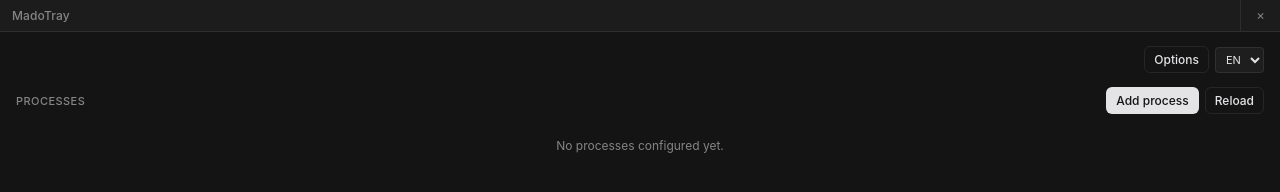
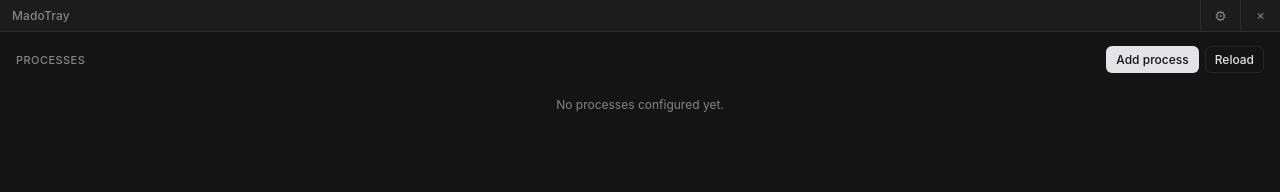
Before and after one commit to jonathanhecl/mado-tray, a website built with Vite: page frontend/index.html in a window 1280 px wide. Built offline with nearby package versions, Linux system fonts and the light colour scheme.

Commit message:
Refactor titlebar and settings layout: Replace toolbar with a settings list in main.ts for improved organization, and add a settings button for options. Update CSS to style the new settings list and titlebar button for better user experience.

```diff
--- a/frontend/src/main.ts
+++ b/frontend/src/main.ts
@@ -190,21 +190,12 @@ function render(): void {
           <span class="titlebar-title">MadoTray</span>
         </div>
         <div class="titlebar-controls">
+          <button class="titlebar-button titlebar-button-settings" data-action="open-options" title="${t("options")}" aria-label="${t("options")}">⚙</button>
           <button class="titlebar-button titlebar-button-close" data-action="hide" title="${t("hideWindow")}" aria-label="${t("hideWindow")}">×</button>
         </div>
       </header>
 
       <div class="panel-body">
-        <div class="toolbar">
-          <button class="ghost-button" data-action="open-options">${t("options")}</button>
-          <label class="language-select">
-            <select data-action="change-locale" aria-label="${t("language")}">
-              <option value="es" ${state.locale === "es" ? "selected" : ""}>ES</option>
-              <option value="en" ${state.locale === "en" ? "selected" : ""}>EN</option>
-            </select>
-          </label>
-        </div>
-
         ${state.error ? `<p class="message error">${escapeHtml(state.error)}</p>` : ""}
         ${state.notice ? `<p class="message notice">${escapeHtml(state.notice)}</p>` : ""}
 
@@ -259,6 +250,19 @@ function renderOptionsModal(): string {
           <button class="icon-button" type="button" data-action="close-options" title="${t("cancel")}">×</button>
         </div>
 
+        <div class="settings-list">
+          <div class="settings-row">
+            <div>
+              <h3>${t("language")}</h3>
+            </div>
+            <label class="language-select">
+              <select data-action="change-locale" aria-label="${t("language")}">
+                <option value="es" ${state.locale === "es" ? "selected" : ""}>ES</option>
+                <option value="en" ${state.locale === "en" ? "selected" : ""}>EN</option>
+              </select>
+            </label>
+          </div>
+
           <div class="settings-row">
             <div>
               <h3>${t("macStartup")}</h3>
@@ -273,6 +277,7 @@ function renderOptionsModal(): string {
               />
               <span></span>
             </label>
+          </div>
         </div>
       </section>
     </div>
--- a/frontend/src/style.css
+++ b/frontend/src/style.css
@@ -153,19 +153,15 @@ input:disabled {
   background: #c42b1c;
 }
 
+.titlebar-button-settings {
+  font-size: 14px;
+}
+
 .panel-body {
   flex: 1;
   overflow-x: hidden;
   overflow-y: auto;
   padding: 14px 16px 16px;
-}
-
-.toolbar {
-  display: flex;
-  align-items: center;
-  justify-content: flex-end;
-  gap: 6px;
-  margin-bottom: 14px;
 }
 
 .language-select {
@@ -374,6 +370,11 @@ input:disabled {
   border: 1px solid var(--border);
   border-radius: var(--radius-md);
   background: var(--bg-input);
+}
+
+.settings-list {
+  display: grid;
+  gap: 8px;
 }
 
 .settings-row h3,
```
Lines whose indentation alone changed are shown as unchanged.
